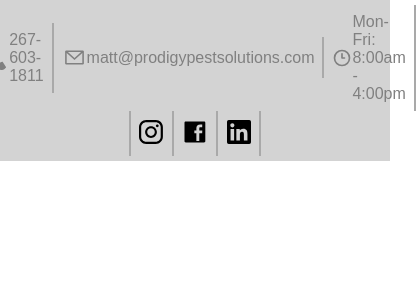
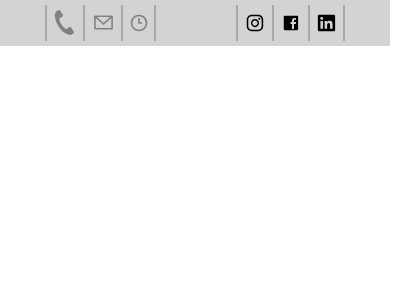
Before and after one commit to alecnissen/Precision-Pest-Control, a React (Vite) app: page / in a window 390 px wide. Shown: the top 300 px of the page, 416 px wide, since content can reach past the window. Built offline with nearby package versions, Linux system fonts and the light colour scheme.

Commit message:
made the contact links header responsive, now moving onto the main header

```diff
--- a/src/Styles/contact_links_header_styles.scss
+++ b/src/Styles/contact_links_header_styles.scss
@@ -20,6 +20,7 @@
 .social-media-icons-container {
     display: flex;
     // gap: 1em;
+    // padding: 0.5em;
 }
 
 .social-media-icons-container img {
@@ -30,6 +31,7 @@
     display: flex;
     align-items: center;
     padding: 0.5em;
+    height: 100%;
     border-left: 2px solid darkgray;
     border-right: 2px solid darkgray;
 }
@@ -38,6 +40,7 @@
     display: flex;
     align-items: center;
     padding: 0.5em;
+    height: 100%;
     border-right: 2px solid darkgray;
 }
 
@@ -47,31 +50,56 @@
     align-items: center;
     padding: 0.5em;
     border-right: 2px solid darkgray;
+    height: 100%;
 }
 
 .insta-icon-container-contact-header {
-    padding: 0.3em;
+    display: flex;
+    align-items: center;
+    padding: 0.5em;
     border-left: 2px solid darkgray;
     border-right: 2px solid darkgray;
+    height: 100%;
 }
 
 .fb-container-contact-header {
-    padding: 0.3em;
+    display: flex;
+    align-items: center;
+    padding: 0.5em;
     border-right: 2px solid darkgray;
+    height: 100%;
 }
 
 .linkedin-container-contact-header {
-    padding: 0.3em;
+    display: flex;
+    align-items: center;
+    padding: 0.5em;
     border-right: 2px solid darkgray;
+    height: 100%;
 }
 
 
-
-@media (max-width: 750px) {
-    .contact-links-content-wrapper  {
-        display: flex;
-        flex-direction: column;
-        justify-content: center;
-        align-items: center;
+@media (max-width: 800px) {
+    .contact-links-content-wrapper * {
+        font-size: 0.7rem;
     }
 }
+
+
+@media (max-width: 600px) {
+    // .contact-links-content-wrapper  {
+    //     display: flex;
+    //     flex-direction: column;
+    //     justify-content: center;
+    //     align-items: center;
+    // }
+
+
+    .phone-container-contact-header p,
+    .email-container-contact-header p,
+    .hours-container-contact-header p {
+        display: none;
+    }
+
+
+}
```
